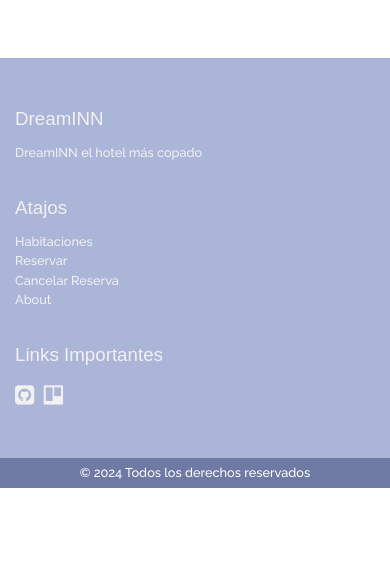
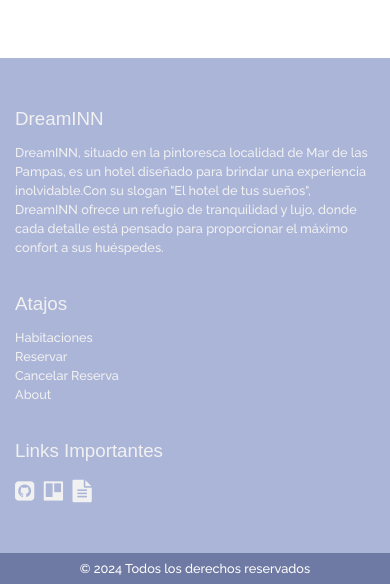
Before and after one commit to PRLuisF/Dream_INN_IDS, a Flask app: page /about in a window 390 px wide. Shown: the part 933-1517 px from the top of the page. Before the commit the page ends 1421 px from the top, so only its background shows below. Run offline with Flask 3, Linux system fonts and the light colour scheme; some libraries are stand-ins or nearby versions; some web fonts are replaced.

Commit message:
#2-T Nuevos Links en footer + carga de scripts para navbar mobile

```diff
--- a/templates/base.html
+++ b/templates/base.html
@@ -3,7 +3,7 @@
 <head>
   <meta http-equiv="Content-Type" content="text/html; charset=utf-8" />
   <meta name="viewport" content="width=device-width, initial-scale=1, maximum-scale=1, user-scalable=no">
-  <title>DreamINN | Best hotel </title>
+  <title>DreamINN | El hotel de tus sueños </title>
 
   <!-- Google fonts -->
   <link href='http://fonts.googleapis.com/css?family=Raleway:300,500,800|Old+Standard+TT' rel='stylesheet' type='text/css'>
@@ -73,7 +73,7 @@
           <div class="row">
               <div class="col-sm-5">
                   <h4>DreamINN</h4>
-                  <p>DreamINN el hotel más copado</p>
+                  <p>DreamINN, situado en la pintoresca localidad de Mar de las Pampas, es un hotel diseñado para brindar una experiencia inolvidable.Con su slogan "El hotel de tus sueños", DreamINN ofrece un refugio de tranquilidad y lujo, donde cada detalle está pensado para proporcionar el máximo confort a sus huéspedes.</p>
               </div>
 
               <div class="col-sm-3">
@@ -89,7 +89,8 @@
                   <h4>Links Importantes</h4>
                   <div class="social">
                     <a href="https://github.com/PRLuisF/Dream_INN_IDS"><i class="fa fa-github-square" data-toggle="tooltip" data-placement="top" data-original-title="GitHub"></i></a>
-                    <a href="https://trello.com/b/DTlRp5m1/tablero-kanban"><i class="fa fa-trello" data-toggle="tooltip" data-placement="top" data-original-title="Trello"></i></a>
+                    <a href="https://trello.com/b/8ddADADa/dream-inn-tablero-kanban"><i class="fa fa-trello" data-toggle="tooltip" data-placement="top" data-original-title="Trello"></i></a>
+                    <a href="https://www.overleaf.com/read/phwptzvxkyhq#c2c3ca"><i class="fa fa-file-text" data-toggle="tooltip" data-placement="top" data-original-title="Overleaf"></i></a>
                   </div>
               </div>
           </div>
@@ -101,6 +102,9 @@
   </footer>
 
   <div class="text-center copyright">© 2024 Todos los derechos reservados</div>
+
+  <script src="{{ url_for('static', filename='assets/jquery.js') }}"></script>
+  <script src="{{ url_for('static', filename='assets/bootstrap/js/bootstrap.js') }}"></script>
   <script src="{{ url_for('static', filename='assets/script.js')}}"></script>
 </body>
 </html>
```
